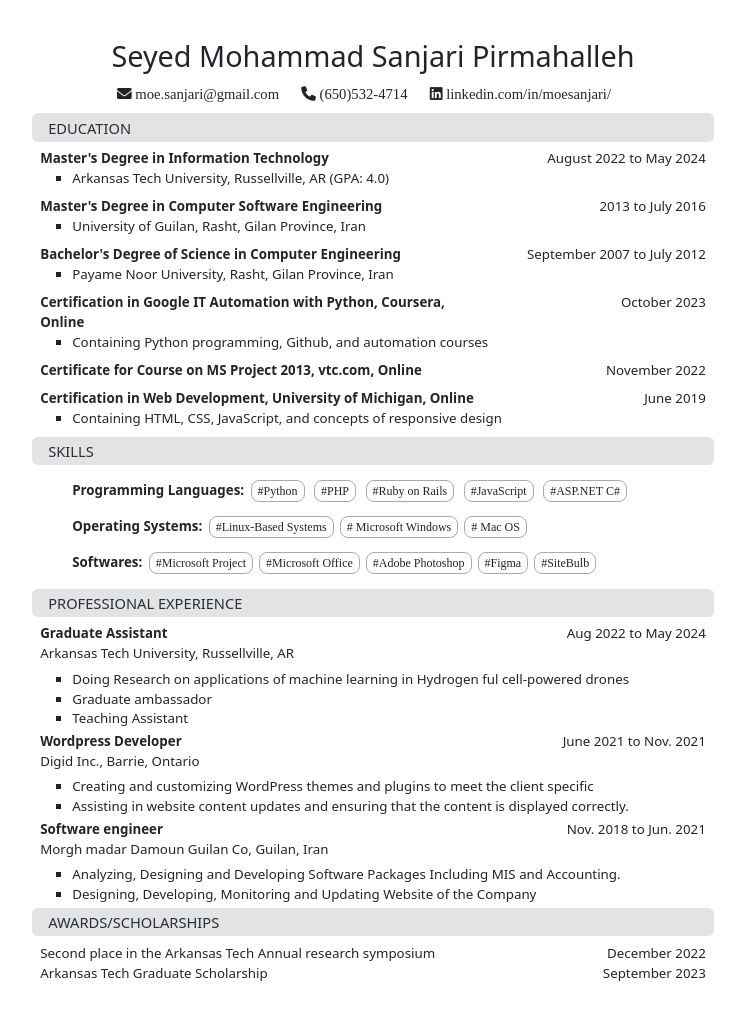
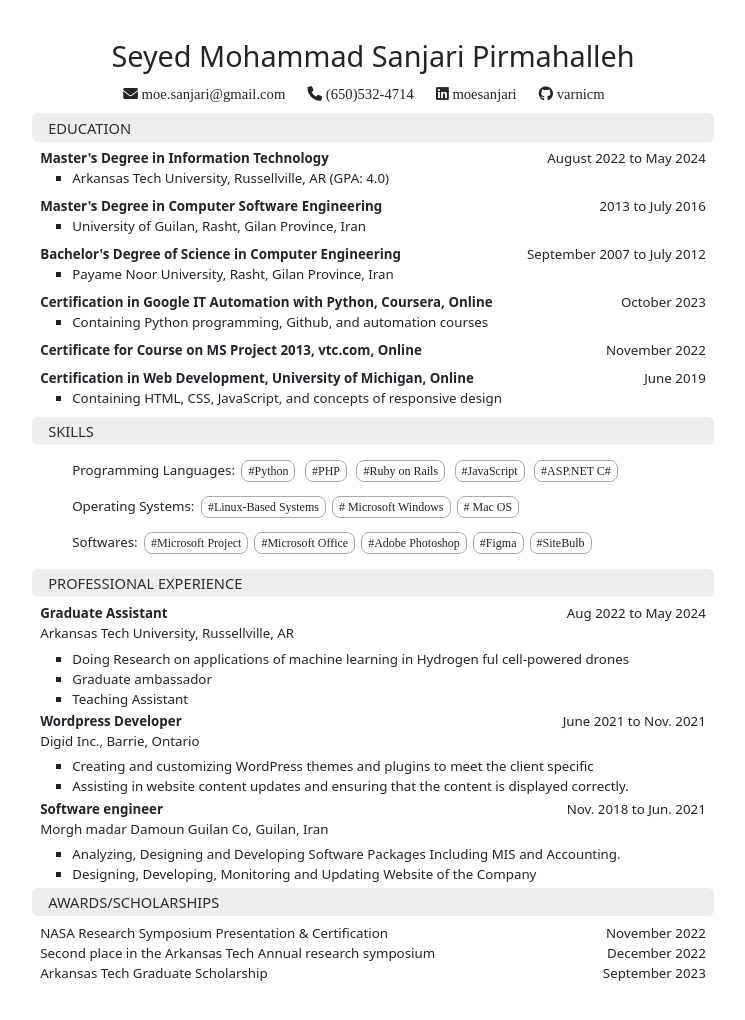
Before and after one commit to varnicm/my-resume, a website: page index.html in a window 1280 px wide. Shown: the whole page, without its empty margins (267-1012 px from the left). Drawn offline with nearby package versions, Linux system fonts and the light colour scheme.

Commit message:
added pdf and some css customizations

```diff
--- a/index.html
+++ b/index.html
@@ -18,7 +18,8 @@
                     <ul class="contact-list">
                         <li><i class="fa-solid fa-envelope"></i> moe.sanjari@gmail.com</li>
                         <li><i class="fa-solid fa-phone"></i> (650)532-4714</li>
-                        <li><i class="fa-brands fa-linkedin"></i> linkedin.com/in/moesanjari/</li>
+                        <li><i class="fa-brands fa-linkedin"></i> moesanjari</li>
+                        <li><i class="fa-brands fa-github"></i> varnicm</li>
                     </ul>
                 </div>
                 <div class="alert alert-secondary" role="alert">EDUCATION</div>
@@ -50,9 +51,9 @@
                     </li>
                     </ul>
                     </div>
-                    <div class="col-md-8">
+                    <div class="col-md-9">
                     <strong>Certification in Google IT Automation with Python, Coursera, Online</strong></div>
-                    <div class="col-md-4 text-end"> October 2023 </div>
+                    <div class="col-md-3 text-end"> October 2023 </div>
                     <div class="col-md-12">
 
                         <ul>
@@ -120,6 +121,8 @@
 
                 <div class="alert alert-secondary" role="alert">AWARDS/SCHOLARSHIPS</div>
                 <div class="row px-2" id="awd">
+                    <div class="col-md-8">NASA Research Symposium Presentation & Certification</div>
+                    <div class="col-md-4 text-end">November 2022</div>
                     <div class="col-md-8">Second place in the Arkansas Tech Annual research symposium</div>
                 <div class="col-md-4 text-end">December 2022</div>
                 <div class="col-md-8">Arkansas Tech Graduate Scholarship</div>
--- a/style.css
+++ b/style.css
@@ -40,7 +40,7 @@ strong {
 }
 #skills {
     font-size: 10pt;
-    font-weight: bold;
+    font-weight: 500;
 }
 ul.contact-list {
     list-style-type: none;
@@ -74,6 +74,9 @@ ul.contact-list  li {
     border:0;
     margin-bottom:0.5em;
     font-size: 11pt;
+}
+.alert-secondary {
+    background-color: #eee !important;
 }
 ul.skills {
     list-style-type: none;
```
Also changed, not shown: 2 other files.
